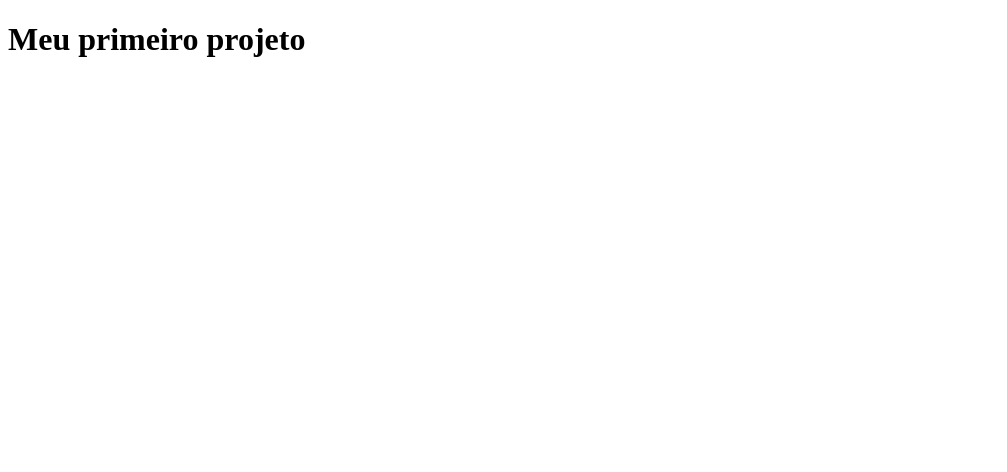
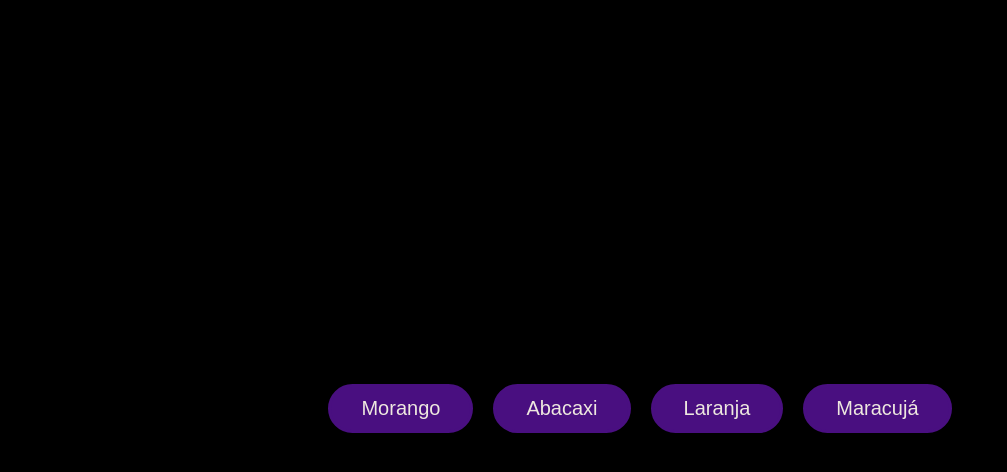
Before and after one commit to eduarda-fenerich/sala07-tds, a plain HTML site: page exercício01/index.html in a window 1280 px wide. Shown: the whole page, without its empty margins (0-1007 px from the left). Drawn offline with Linux system fonts and the light colour scheme.

Commit message:
Add files via upload

```diff
--- a/exercício01/index.html
+++ b/exercício01/index.html
@@ -7,6 +7,9 @@
     <link rel="stylesheet" href="style.css">
 </head>
 <body>
-    <h1>Meu primeiro projeto</h1>
+    <button>Morango</button>
+    <button>Abacaxi</button>
+    <button>Laranja</button>
+    <button>Maracujá</button>
 </body>
 </html>
--- a/exercício01/style.css
+++ b/exercício01/style.css
@@ -0,0 +1,24 @@
+body{
+    background-color: black;
+    display: flex;
+    height: 100vh;
+    align-items: center;
+    justify-content: center;
+    gap: 20px;
+}
+
+button{
+    background-color: rgb(73, 15, 128);
+    color: rgb(238, 232, 223);
+    border: none;
+    padding: 10px 30px;
+    border-radius: 999px;
+    font-size: 20px;
+    border: 3px solid rgb(73, 15, 128);
+}
+
+button:hover{
+    background-color: transparent;
+    border: 3px solid rgb(73, 15, 128);
+    cursor: pointer;
+}
```
